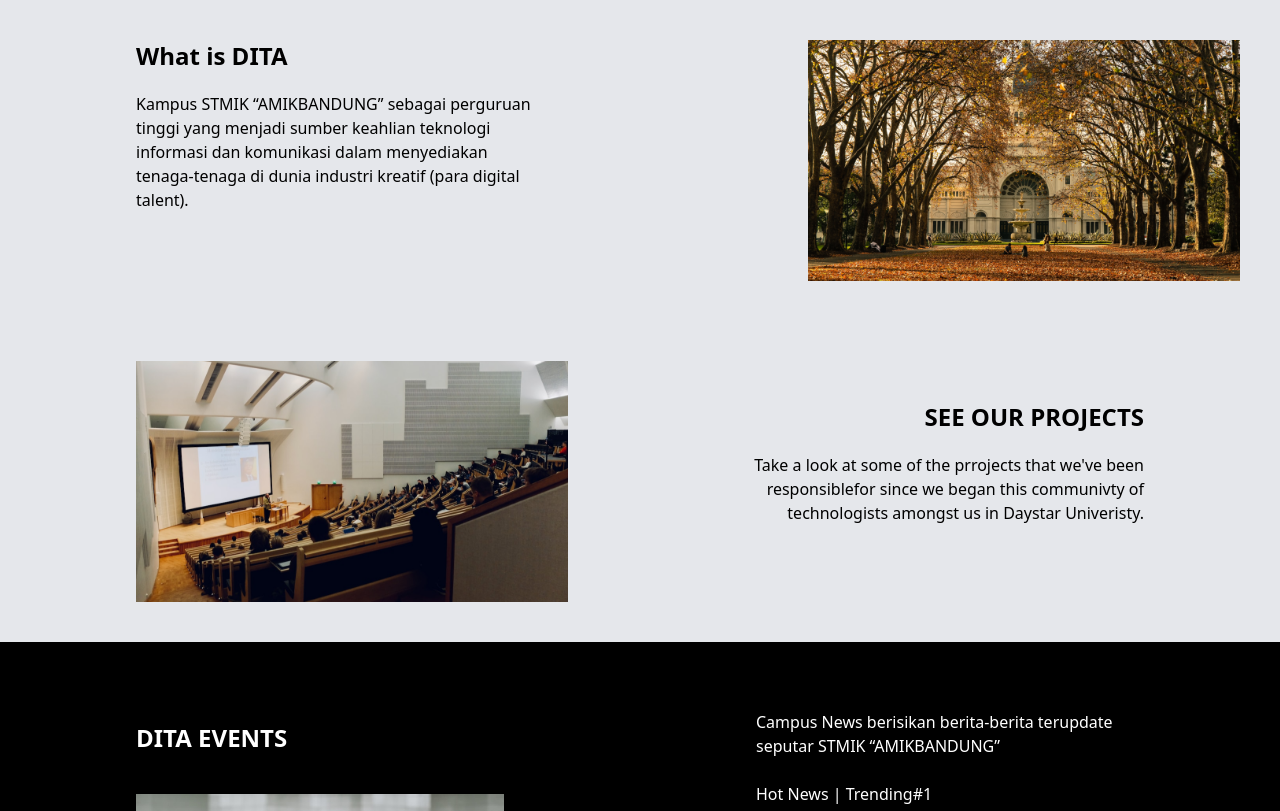
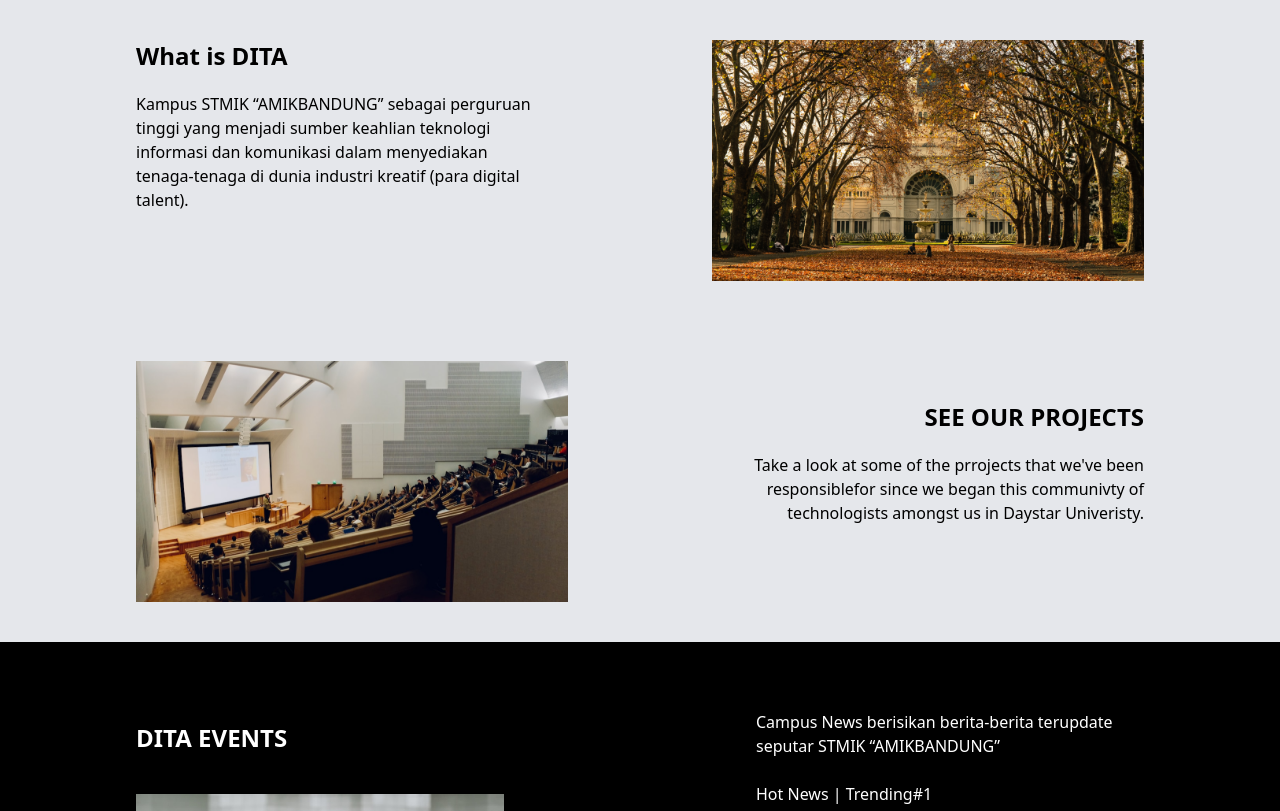
Before and after one commit to dita-daystaruni/dita-website-frontend, a React (Vite) app: page / in a window 1280 px wide. Shown: the top 811 px of the page. Built offline with nearby package versions, Linux system fonts and the light colour scheme.

Commit message:
feat:  src/pages/home/home.jsx

```diff
--- a/src/pages/components/landing/about.jsx
+++ b/src/pages/components/landing/about.jsx
@@ -19,7 +19,7 @@
         <div>
           {/* Picture representing about us picture 1 */}
           <img
-            className="md:max-w-lg md:p-10 ml-24 max-sm:p-0 max-sm:ml-0"
+            className="md:max-w-lg md:p-10 mr-24 max-sm:p-0 max-sm:ml-0"
             alt="campus view"
             src={about1}
           />
```
